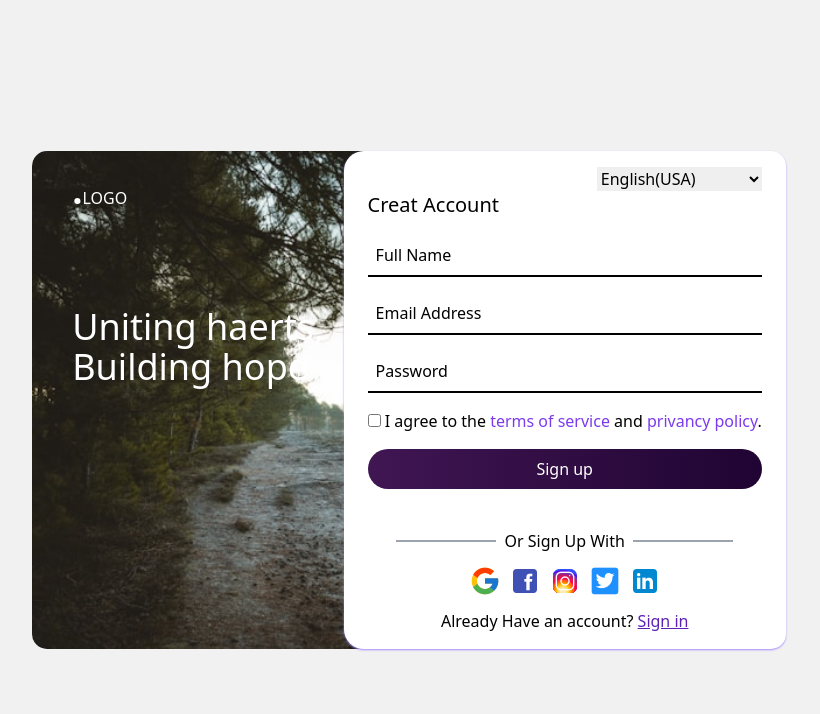
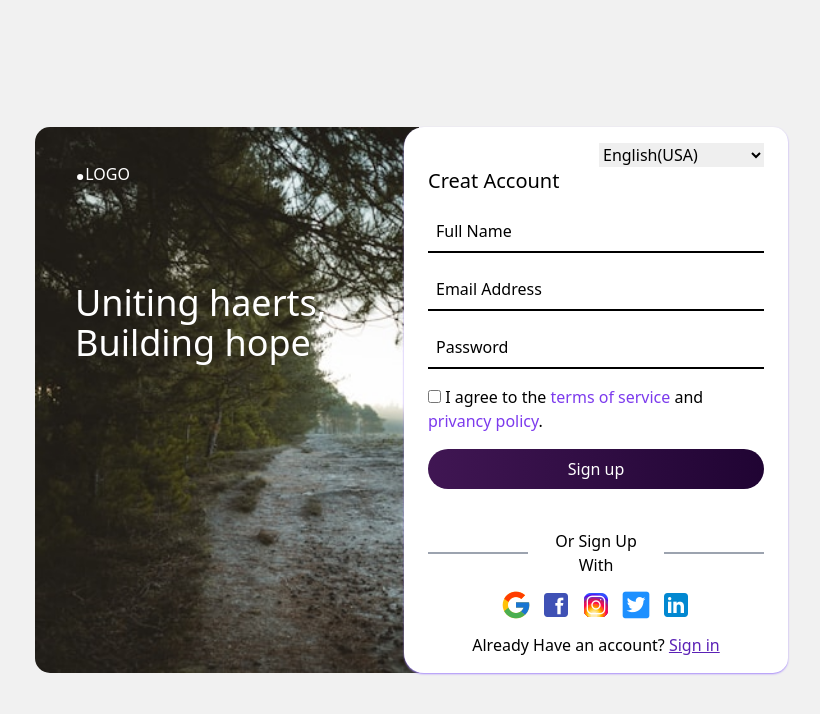
Before and after one commit to Ekoleleibrahim/projet2-tailwindcss, a website: page index.html in a window 1280 px wide. Shown: the whole page, without its empty margins (221-1041 px from the left). Drawn offline with Linux system fonts and the light colour scheme.

Commit message:
modification des largeurs des éléments

```diff
--- a/index.html
+++ b/index.html
@@ -12,7 +12,7 @@
     <meta property="og:locale" content="en_Us">
 </head>
 <body class="md:p-0 md:flex md:justify-center md:items-center md:h-screen">
-    <div class="container-form md:flex-row md:w-[600px]">
+    <div class="container-form md:grid md:grid-cols-[1fr_1fr] md:w-3/5">
         <div class="element-one md:relative md:flex-shrink-0 md:rounded-l-[15px] md:rounded-r-none">
             <a href="" class="text-white"><span class="font-bold text-4xl">.</span><span>LOGO</span></a>
             <h1 class="md:text-left md:font-normal">
@@ -20,7 +20,7 @@
                 <span class="block">Building hope</span>
             </h1>
         </div>
-        <div class="element-two md:shadow-sm md:shadow-violet-400 md:rounded-l-[20px] md:rounded-r-[15px]  md:relative md:z-10 md:translate-x-[-20px]">
+        <div class="element-two md:shadow-sm md:shadow-violet-400 md:rounded-l-[20px] md:rounded-r-[15px]  md:relative md:z-10 md:translate-x-[-15px]">
             <div class="text-right">
                 <select id="option" class="focus:outline-none">
                     <option value="english">English(USA)</option>
--- a/src/style.css
+++ b/src/style.css
@@ -31,11 +31,10 @@ button:hover{
         @apply w-full flex justify-center flex-col;
     }
     .element-one{
-        /* background: linear-gradient(to top, rgb(64, 22, 83), rgb(32, 4, 51)); */
-        @apply py-5 px-10 bg-[url('../images/annie-spratt-_8Alc_9BIdE-unsplash.jpg')] bg-cover w-auto;
+        @apply py-5 px-10 bg-[url('../images/annie-spratt-_8Alc_9BIdE-unsplash.jpg')] bg-cover;
     }
     .element-two{
-        @apply px-6 py-4  bg-white w-auto flex-shrink-0;
+        @apply px-6 py-4  bg-white flex-shrink-0;
     }
 
 }
```
Also changed, not shown: src/output.css.
